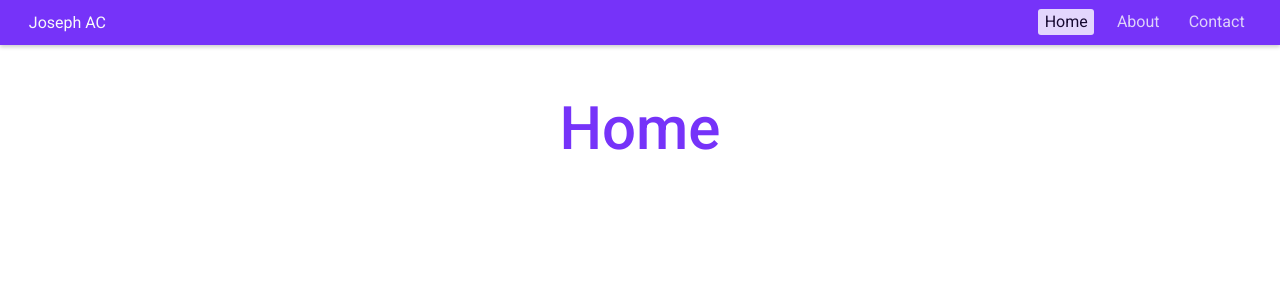
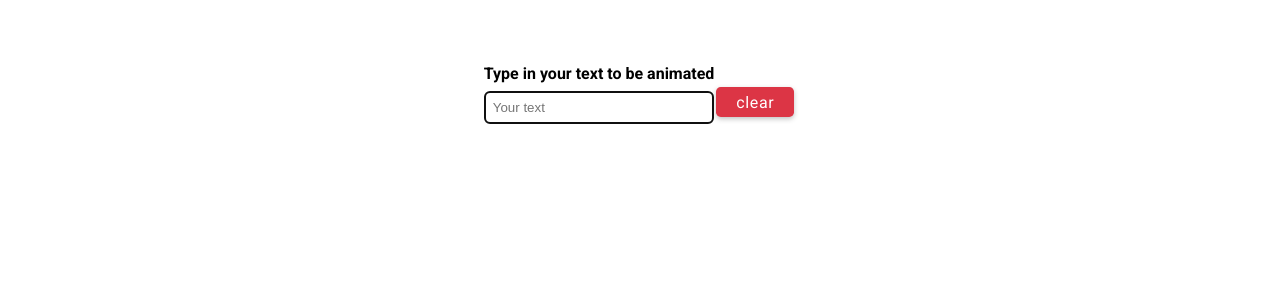
Before and after one commit to Casyvina/30-web_apps, a React (Create React App) app in the folder project-sandbox/: page / in a window 1280 px wide. Shown: the top 300 px of the page. Built offline with nearby package versions, Linux system fonts and the light colour scheme.

Commit message:
18 project

```diff
--- a/project-sandbox/package.json
+++ b/project-sandbox/package.json
@@ -7,6 +7,7 @@
     "@testing-library/react": "^13.4.0",
     "@testing-library/user-event": "^13.5.0",
     "react": "^18.3.1",
+    "react-animated-text-content": "^1.0.1",
     "react-dom": "^18.3.1",
     "react-icons": "^5.3.0",
     "react-scripts": "5.0.1",
--- a/project-sandbox/src/App.js
+++ b/project-sandbox/src/App.js
@@ -1,5 +1,6 @@
 import './App.css';
-import { ResponsiveNav } from './projects/17-responsive-nav/ResponsiveNav';
+// import { ResponsiveNav } from './projects/17-responsive-nav/ResponsiveNav';
+import TextAnimationApp from './projects/18-text-animation/TextAnimationApp';
 // import NotesApp from './projects/16-notes-app/NotesApp';
 // import FilterContactsApp from './projects/14-filter-contacts-app/FilterContactsApp';
 // import RegForm from './projects/15-reg-form-validation/RegForm';
@@ -37,7 +38,8 @@ function App() {
       {/* <FilterContactsApp /> */}
       {/* <RegForm /> */}
       {/* <NotesApp /> */}
-      <ResponsiveNav />
+      {/* <ResponsiveNav /> */}
+      <TextAnimationApp />
     </div>
   );
 }
--- /dev/null
+++ b/project-sandbox/src/projects/18-text-animation/FormGroup.jsx
@@ -0,0 +1,14 @@
+import React from 'react'
+
+const FormGroup = ({ labelText, inputType, placeholder, values, onInput, onKeyUp, onChange, className, readOnly, reference }) => {
+    return (
+        <div className="form-group">
+            <label htmlFor="" className="">
+                {labelText}
+            </label>
+            <input type={inputType} className={className} placeholder={placeholder} value={values} onInput={onInput} onKeyUp={onKeyUp} onChange={onChange} readOnly={readOnly} ref={reference} />
+        </div>
+    )
+}
+
+export default FormGroup
--- /dev/null
+++ b/project-sandbox/src/projects/18-text-animation/TextAnimationApp.jsx
@@ -0,0 +1,48 @@
+import React, { useState, useRef, useEffect } from 'react'
+import Button from '../components/Button'
+import FormGroup from './FormGroup'
+import AnimatedText from "react-animated-text-content"
+
+const TextAnimationApp = () => {
+    const [inputValue, setInputValue] = useState('')
+    const [animatedText, setAnimatedText] = useState('')
+
+    const handleInputChange = (e) => {
+        setInputValue(e.target.value)
+    }
+
+    const handleClear = () => {
+        setAnimatedText(inputValue);
+        setInputValue(() => '');
+    }
+
+    let inputText = useRef(null)
+
+    useEffect(() => {
+        inputText.current.focus()
+    });
+
+    return (
+        <div className='conatainer text-center'>
+            <form action="" className="container d-flex mt-4" onSubmit={(e) => e.preventDefault(e)}>
+                <FormGroup labelText={"Type in your text to be animated"} inputType={"text"} placeholder={'Your text'} values={inputValue} onChange={handleInputChange} reference={inputText} />
+                <Button text='clear' btnClass={"btn-large btn-danger"} onClick={handleClear} />
+            </form>
+            {animatedText && <AnimatedText
+                className='title'
+                type="char"
+                interval={.04}
+                duration={1.1}
+                animation={{
+                    // x: "-150px",
+                    y: "-250px",
+                    ease: "easeIn",
+                }}
+            >
+                {animatedText}
+            </AnimatedText>}
+        </div>
+    )
+}
+
+export default TextAnimationApp
```
Also changed, not shown: 1 other file (tests, documents, lock files or other folders).
